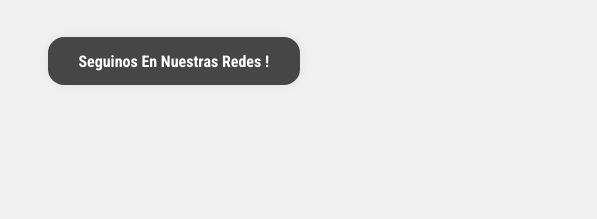
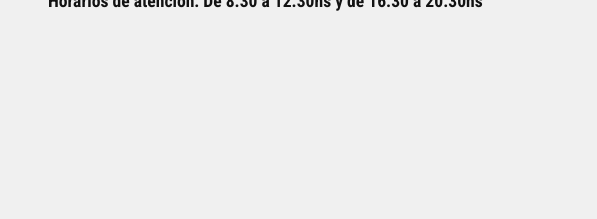
Before and after one commit to Bautizitelli/Bautizitelli.github.io, a plain HTML site: page index.html in a window 1280 px wide. Shown: the part 691-910 px from the top of the page, 0-597 px from the left. Drawn offline with nearby package versions, Linux system fonts and the light colour scheme.

Commit message:
Update index.html

```diff
--- a/index.html
+++ b/index.html
@@ -49,9 +49,6 @@
                             <br>
                             Horarios de atención: De 8.30 a 12.30hs y de 16.30 a 20.30hs
                         </p>
-                        <div class="cta">
-                            <span class="btn">Seguinos en nuestras redes !</span>
-                        </div>
                     </div>
                         <div class="right carrousel">
                             <ul class="slider">
```
